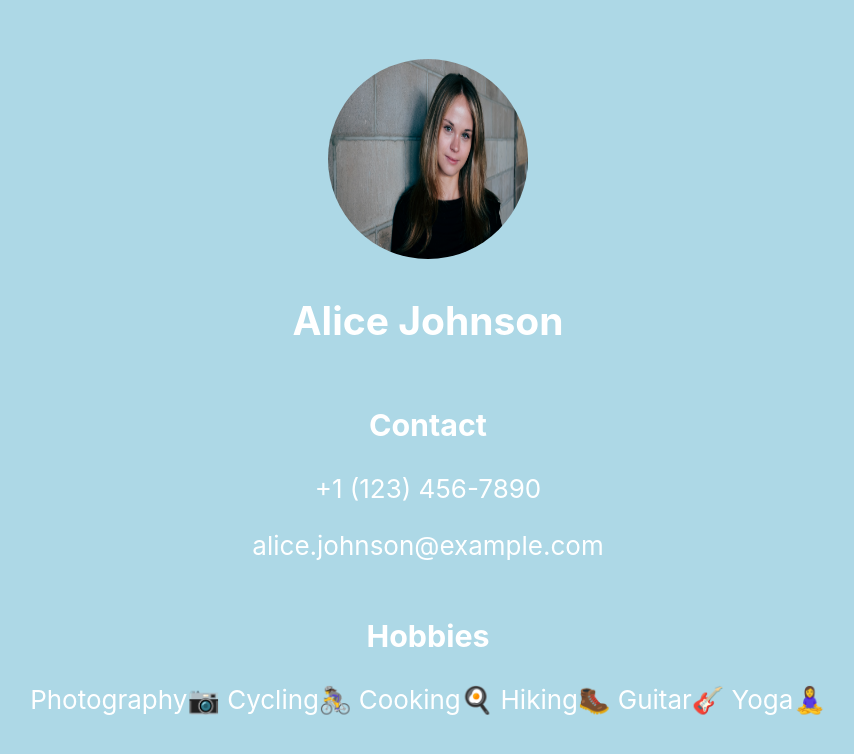
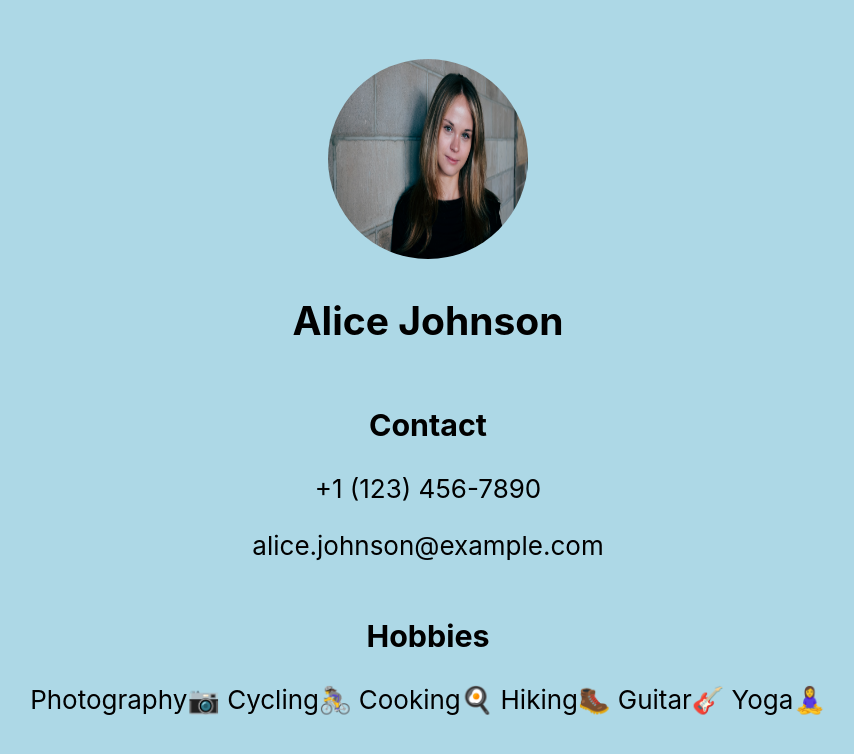
Before and after one commit to mwang840/Connectify, a React (Create React App) app: page / in a window 1280 px wide. Shown: the top 754 px of the page, without its empty margins (212-1066 px from the left). Built offline with nearby package versions, Linux system fonts and the light colour scheme.

Commit message:
added profile functionality

```diff
--- a/src/App.css
+++ b/src/App.css
@@ -1,10 +1,5 @@
 .App {
   text-align: center;
-}
-
-.App-logo {
-  height: 40vmin;
-  pointer-events: none;
 }
 
 @media (prefers-reduced-motion: no-preference) {
@@ -21,7 +16,9 @@
   align-items: center;
   justify-content: center;
   font-size: calc(10px + 2vmin);
-  color: white;
+  font: quicksand;
+  color: black;
+  line-height: normal;
 }
 
 .App-link {
```
Also changed, not shown: src/App.tsx (+3 -4 lines), 1 other file (tests, documents, lock files or other folders).
